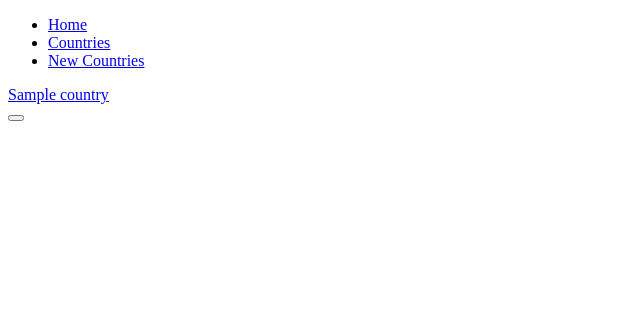
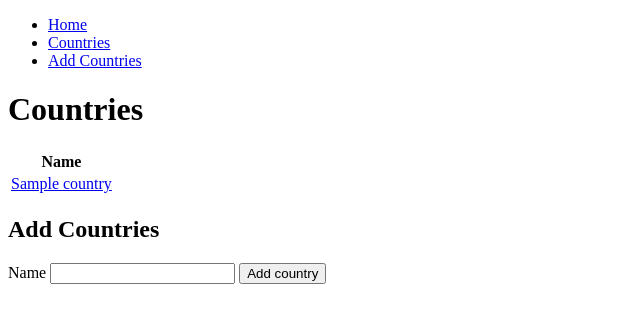
Before and after one commit to Amna25/Final-python-project, a Flask app: page /countries in a window 1280 px wide. Shown: the top 323 px of the page, without its empty margins (0-640 px from the left). Run offline with Flask 2, Linux system fonts and the light colour scheme; a database or web service that is not in the repository returns one stand-in record (values such as "Sample title"); some libraries are stand-ins or nearby versions.

Commit message:
add form in the browser

```diff
--- a/controllers/countries_controller.py
+++ b/controllers/countries_controller.py
@@ -8,7 +8,14 @@ countries_blueprint = Blueprint("countries", __name__)
 @countries_blueprint.route("/countries")
 def countries ():
     countries = country_repository.select_all()
-    return render_template("countries/index.html", all_countries = countries)
+    return render_template("countries/index.html", countries = countries)
+
+@countries_blueprint.route("/countries/<id>")
+def show(id):
+    country = country_repository.select(id)
+    cities = country_repository.cities(country)
+    return render_template("countries/show.html", country=country, cities=cities)
+
 
 #New
 #GET '/countries/new
--- a/repositories/country_repository.py
+++ b/repositories/country_repository.py
@@ -21,7 +21,7 @@ def select_all():
     for row in results:
         country = Country(row['name'], row['id'])
         countries.append(country)
-        return countries
+    return countries
 
 def select(id):
     country = None
@@ -32,7 +32,7 @@ def select(id):
 
     if result is not None:
         country= Country(result['name'], result['id'])
-        return country
+    return country
 
 def delete_all():
     sql = "DELETE FROM countries"
@@ -56,6 +56,6 @@ def cities(country):
     results = run_sql(sql, values)
 
     for row in results:
-        city = City(row['name'],  row['country'], row['id'])
+        city = City(row['name'],row['country_id'],row['id'])
         cities.append(city)
     return cities
--- a/templates/base.html
+++ b/templates/base.html
@@ -12,8 +12,8 @@
       <ul class="menu">
         <li><a href="/home">Home</a></li>
         <li><a href="/countries">Countries</a></li>
-        <li><a href="/countries/new">New Countries</a></li>
-      </ul>
+        <li><a href="/countries/new"> Add Countries</a></li>
+
     </nav>
   </header>
   <div class="container">
--- a/templates/countries/index.html
+++ b/templates/countries/index.html
@@ -1,18 +1,24 @@
 {% extends 'base.html' %}
 {% block content %}
 
-{% for country in all_countries %}
-    <div class="country">
-        <a href="/countries/{{country.id}}">{{country.name}}</a>
-    </div>
-    <div class="buttons">
+<h1>Countries</h1>
 
-        <form class="delete-form" action="/countries/{{country.id}}/delete" method="POST">
-        <button class="trash-button"><i class="fa fa-trash-o fa-3x" style="color:red" aria-hidden="true"></i></button>
-        </form>
-    </div>
-{% endfor %}
+<table>
+  <tr>
+    <th>Name</th>
+    <th></th>
+  </tr>
+  {% for country in countries %}
+  <tr>
+    <td><a href="/countries/{{ country.id }}"> {{country.name}} </a></td>
 
-
-
+  </tr>
+  {% endfor %}
+</table>
+<h2>Add Countries</h2>
+<form class="form_inline" action="/countries" methods="post">
+    <label for="name">Name</label>
+    <input type="text" name="name" id="name">
+    <input type="submit" value="Add country">
+</form>
 {% endblock %}
```
Also changed, not shown: repositories/city_repository.py (+11 -0 lines), templates/countries/new.html (+7 -11 lines), templates/countries/show.html (added, +16 -0 lines).
